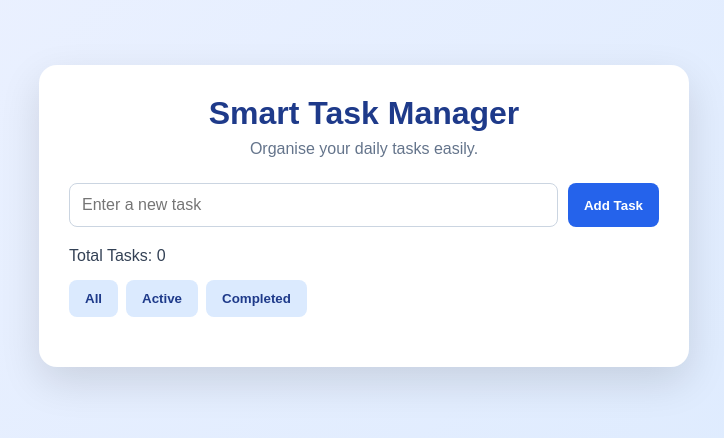
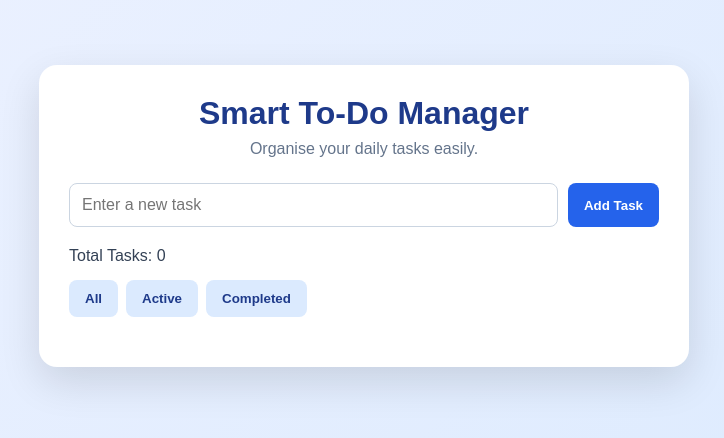
Before and after one commit to bhashimadhu/todo-list-devops-assignment, a website: page src/index.html in a window 1280 px wide. Shown: the part 184-622 px from the top of the page, without its empty margins (276-1000 px from the left). Drawn offline with Linux system fonts and the light colour scheme.

Commit message:
feat: update heading to smart todo manager

```diff
--- a/src/index.html
+++ b/src/index.html
@@ -17,7 +17,7 @@
     <main class="todo-container">
 
         <header>
-            <h1>Smart Task Manager</h1>
+            <h1>Smart To-Do Manager</h1>
             <p>Organise your daily tasks easily.</p>
         </header>
 
```
